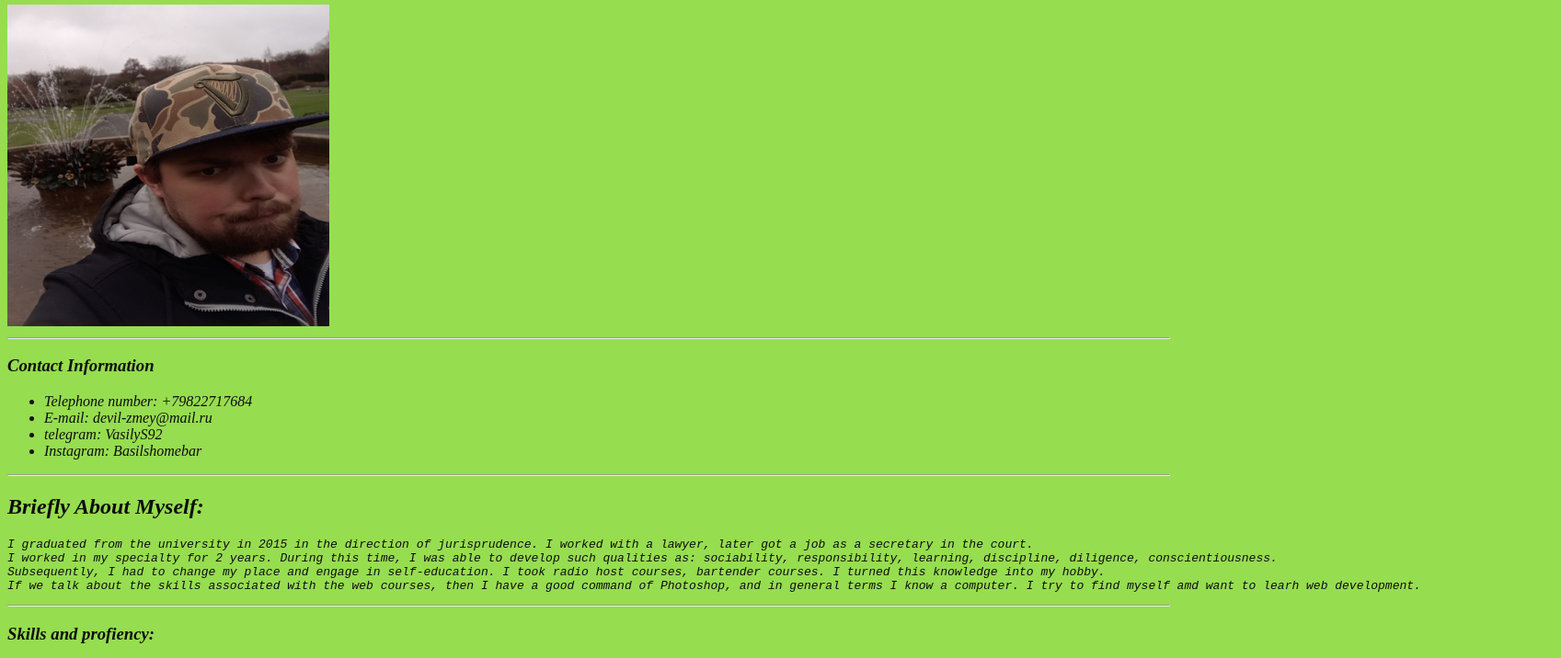
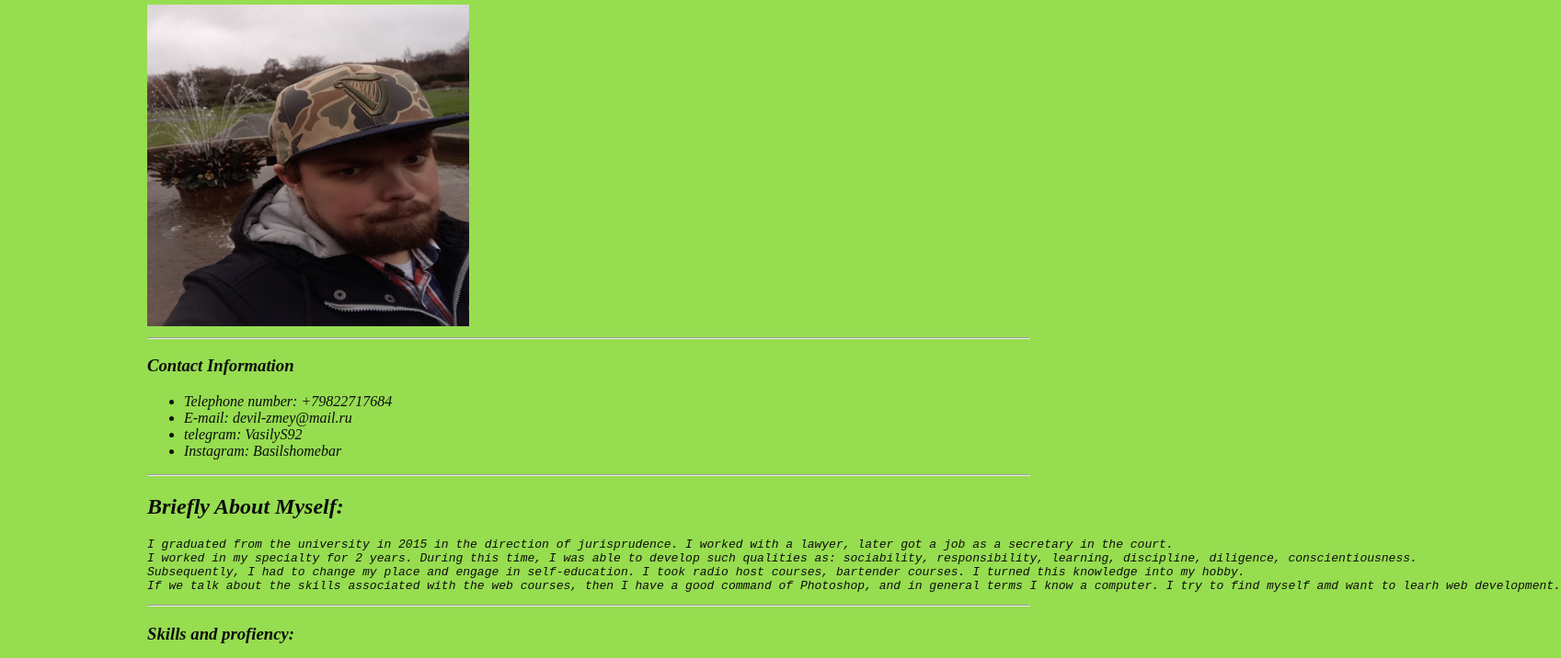
Before and after one commit to Skryabby/rsschool-cv, a plain HTML site: page index.html in a window 1280 px wide. Shown: the part 144-860 px from the top of the page at 92% size, 1697 px wide, since content can reach past the window. Drawn offline with Linux system fonts and the light colour scheme.

Commit message:
feat: add styles

```diff
--- a/style.css
+++ b/style.css
@@ -1,5 +1,7 @@
 body {
-    background-color: rgb(150, 221, 80);
+margin: 0;
+padding: 0;
+background-color: rgb(150, 221, 80);
 font-style: oblique;
 color: #0e0d0d;
 }
@@ -8,3 +10,10 @@ img {
 width: 350px;
 height: 350px;
 }
+
+.container {
+max-width: 960px;
+margin: 0 auto;
+justify-content: center;
+align-items: center;
+}
```
